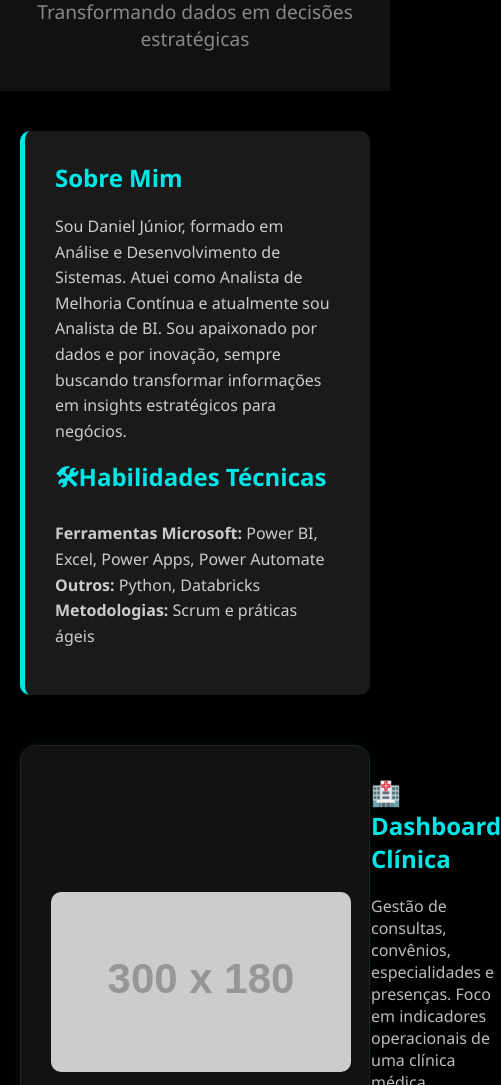
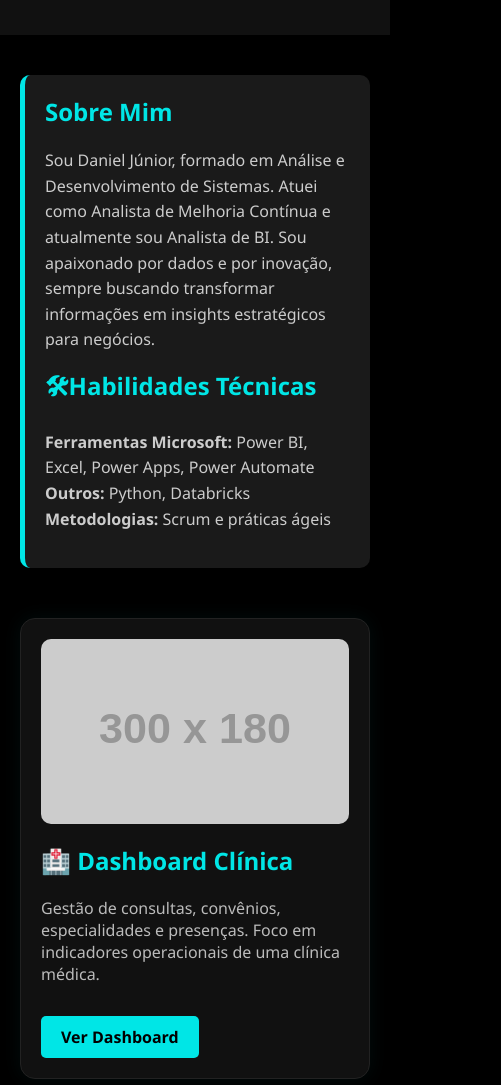
Before and after one commit to CieslikJr/PowerBi, a plain HTML site: page index.html in a window 390 px wide. Shown: the part 218-1303 px from the top of the page, 501 px wide, since content can reach past the window. Drawn offline with Linux system fonts and the light colour scheme; placeholder pictures from the web are drawn by us.

Commit message:
index.html

```diff
--- a/index.html
+++ b/index.html
@@ -114,6 +114,31 @@
       background-color: #111;
       color: #666;
     }
+
+    @media (max-width: 768px) {
+      .dashboard-card {
+        flex-direction: column;
+        align-items: flex-start;
+      }
+
+      .dashboard-card img {
+        width: 100%;
+        height: auto;
+      }
+
+      .intro-section, .card {
+        padding: 20px;
+      }
+
+      header h1 {
+        font-size: 1.8rem;
+      }
+
+      header p {
+        font-size: 1rem;
+      }
+    }
+
   </style>
 </head>
 <body>
```
